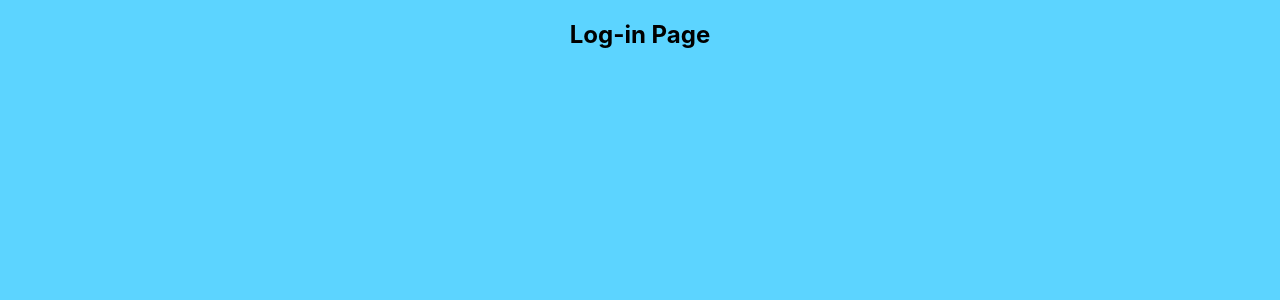
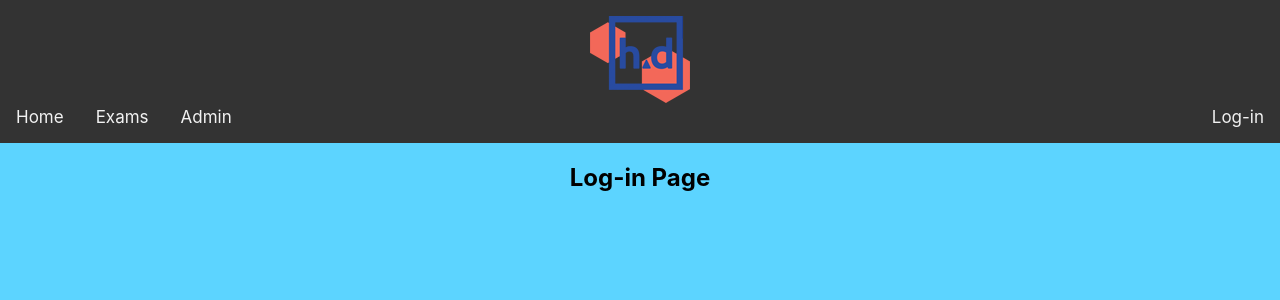
Before and after one commit to AndrewDeAsevedo/Zaacaa, a React (Create React App) app in the folder client/: page /login in a window 1280 px wide. Shown: the top 300 px of the page. Built offline with nearby package versions, Linux system fonts and the light colour scheme.

Commit message:
added header

```diff
--- a/client/src/pages/login.js
+++ b/client/src/pages/login.js
@@ -1,6 +1,9 @@
+import Header from "../components/header";
+
 export default function Login() {
   return (
     <>
+      <Header />
       <h2> Log-in Page</h2>
     </>
   );
```
